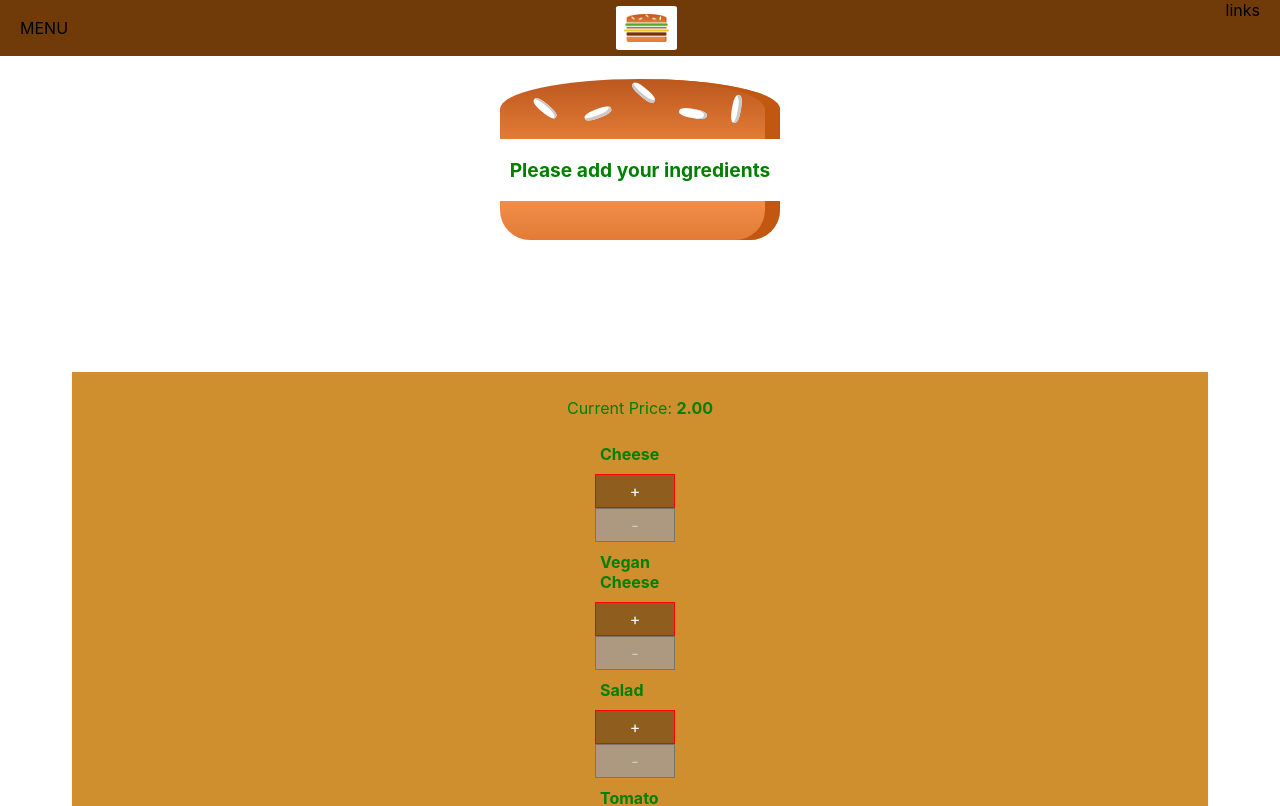
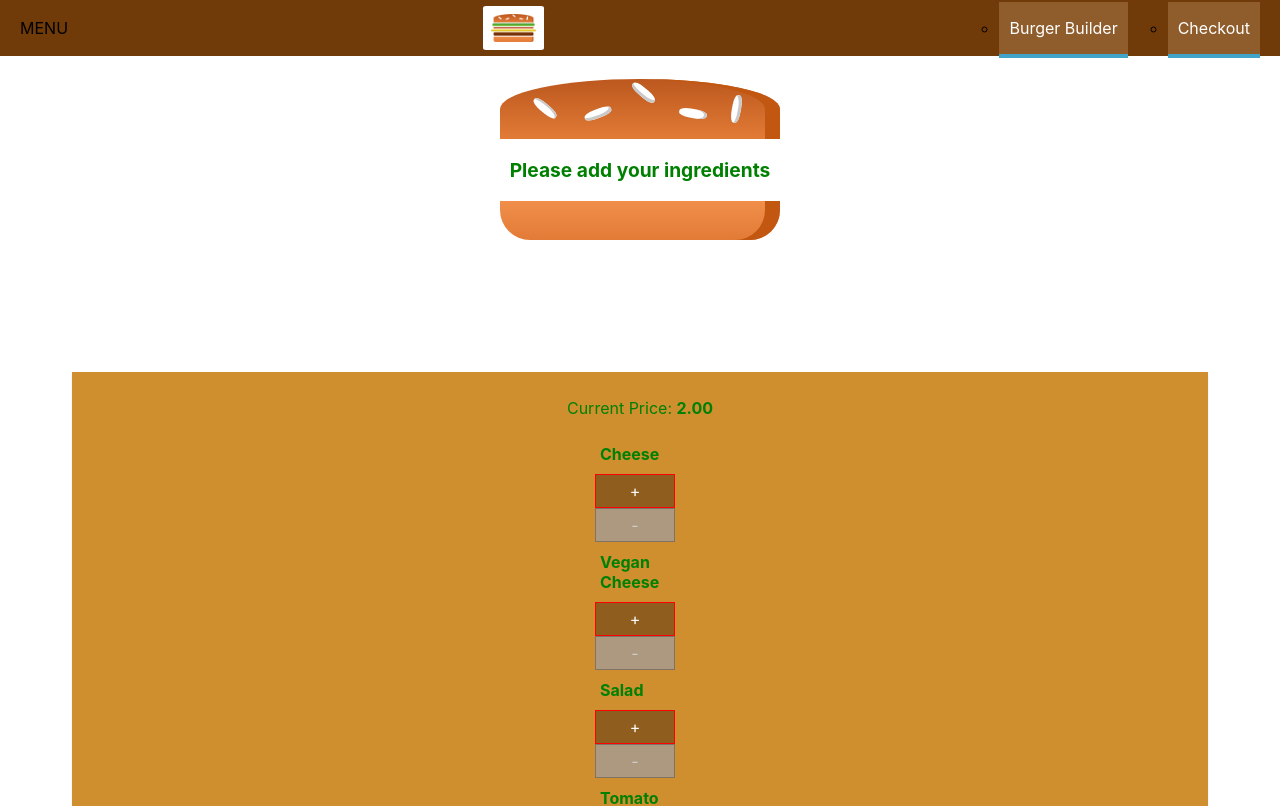
Before and after one commit to emilyjspencer/Burger-Continued, a React (Create React App) app: page / in a window 1280 px wide. Shown: the top 806 px of the page. Built offline with nearby package versions, Linux system fonts and the light colour scheme.

Commit message:
Adds navigation items

```diff
--- /dev/null
+++ b/src/components/Navigation/NavigationItem/NavigationItem.css
@@ -0,0 +1,32 @@
+.NavigationItem {
+    margin: 0;
+    box-sizing: border-box;
+    display: flex;
+    height: 100%;
+    width: auto;
+    align-items: center;
+}
+
+.NavigationItem a {
+    color: white;
+    text-decoration: none;
+    height: 100%;
+    padding: 16px 10px;
+    border-bottom: 4px solid transparent;
+    box-sizing: border-box;
+    display: blocks;
+}
+
+.NavigationItem a:hover,
+.NavigationItem a:active,
+.NavigationItem a.active {
+    background-color: #8f5C2C;
+    border-bottom: 4px solid #40A4C8;
+    color: white;
+}
+
+active {
+    background-color: #8f5C2C;
+    border-bottom: 4px solid #40A4C8;
+    color: white;
+}
--- /dev/null
+++ b/src/components/Navigation/NavigationItem/NavigationItem.js
@@ -0,0 +1,16 @@
+import React from 'react';
+
+import './NavigationItem.css';
+
+const navigationItem = (props) => {
+
+    return (
+     <ul className="NavigationItem">
+         <li><a href={props.link} className="active">{props.children} </a></li>
+     </ul>
+
+    )
+}
+
+
+export default navigationItem;
--- /dev/null
+++ b/src/components/Navigation/NavigationItems/NavigationItems.css
@@ -0,0 +1,8 @@
+.NavigationItems {
+    margin: 0;
+    padding: 0;
+    list-style: none;
+    display: flex;
+    align-items: center;
+    height: 100%;
+}
--- /dev/null
+++ b/src/components/Navigation/NavigationItems/NavigationItems.js
@@ -0,0 +1,19 @@
+import React from 'react';
+import NavigationItem from '../NavigationItem/NavigationItem';
+
+import './NavigationItems.css'
+
+const navigationItems = (props) => {
+
+    return (
+        <ul className="NavigationItems">
+            <NavigationItem link="/" active>Burger Builder</NavigationItem>
+            <NavigationItem link="/">Checkout</NavigationItem>
+        </ul>
+
+
+    )
+}
+
+
+export default navigationItems;
--- a/src/components/Navigation/Toolbar/Toolbar.js
+++ b/src/components/Navigation/Toolbar/Toolbar.js
@@ -1,5 +1,6 @@
 import React from 'react';
 import Logo from '../../Logo/Logo';
+import NavigationItems from '../NavigationItems/NavigationItems';
 
 import './Toolbar.css'
 
@@ -10,7 +11,7 @@
             <div>MENU</div>
             <Logo />
             <nav>
-                links
+                <NavigationItems />
             </nav>
         </header>
     )
```
